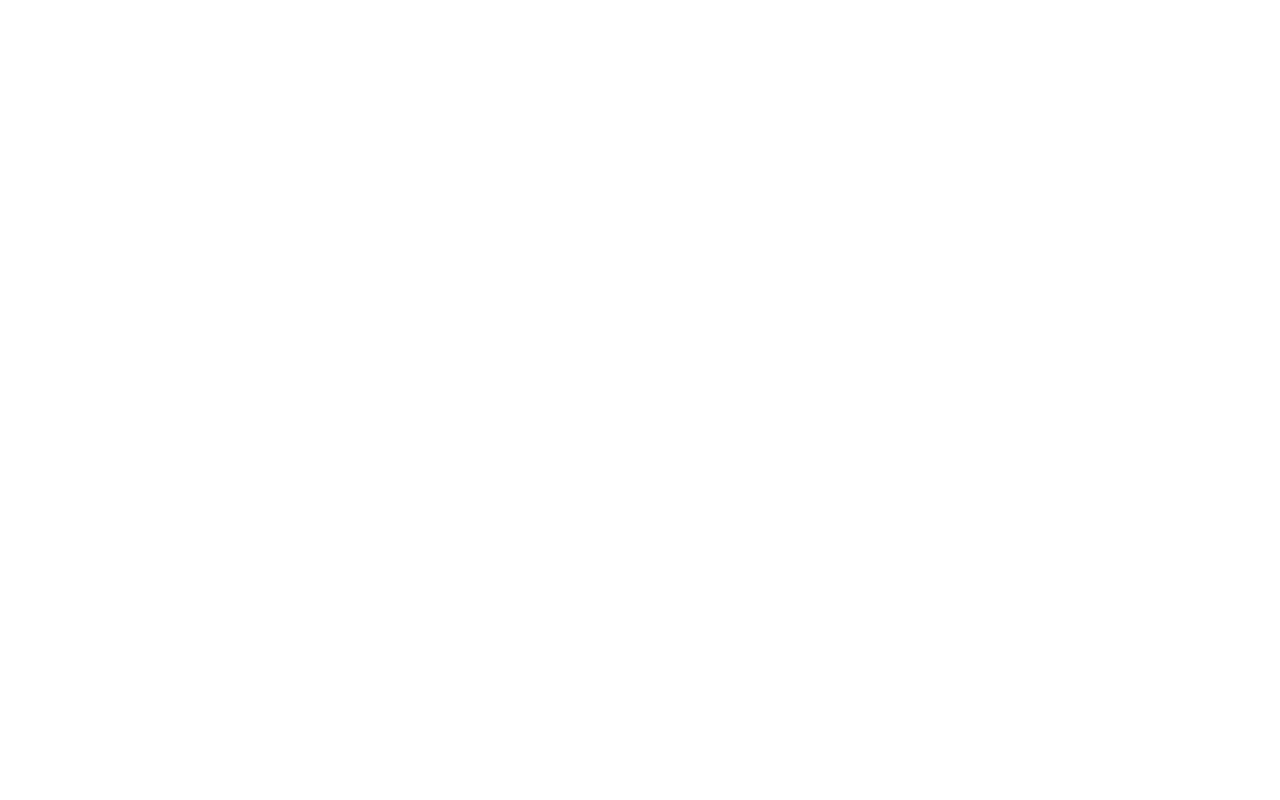
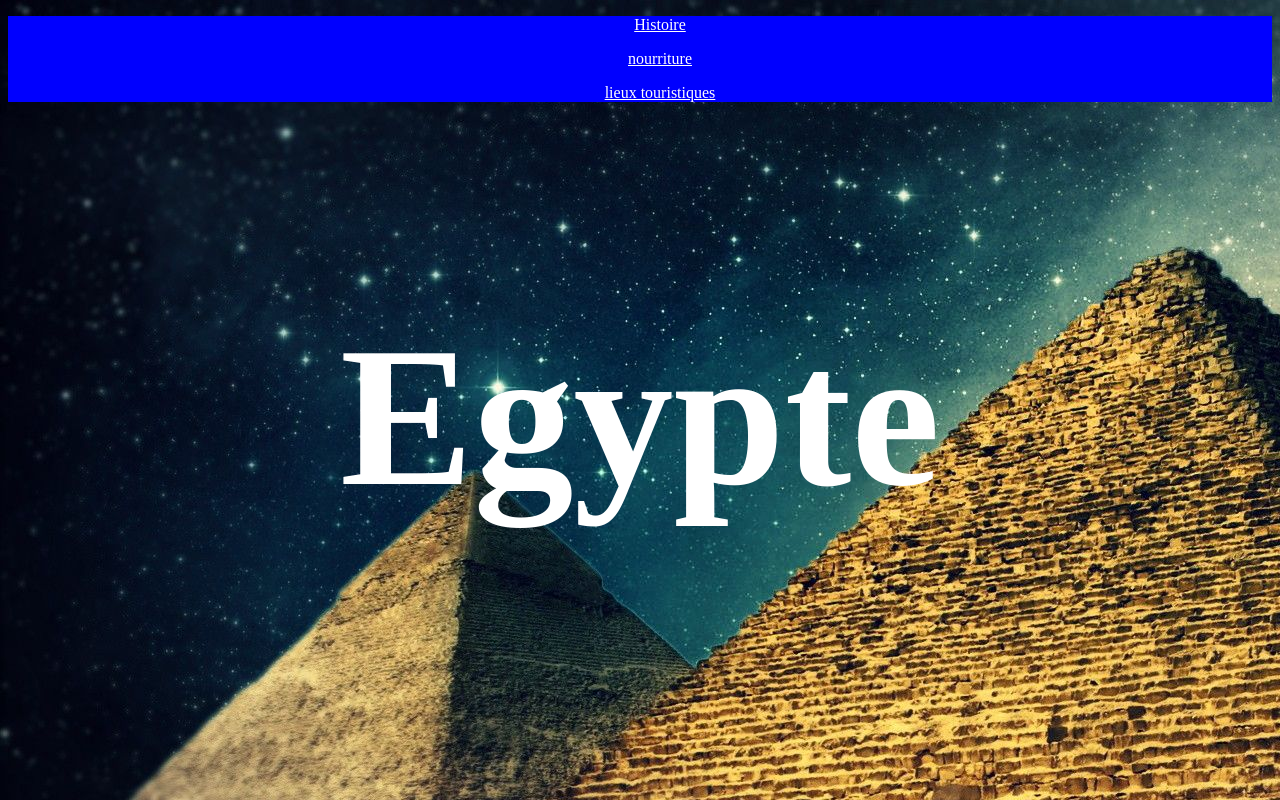
Before and after one commit to Tibedo/Destination-de-r-ve, a plain HTML site: page index.html in a window 1280 px wide. Drawn offline with Linux system fonts and the light colour scheme.

Commit message:
ajout du background image + h1 et debut du navbar

```diff
--- a/index.html
+++ b/index.html
@@ -5,8 +5,22 @@
     <meta http-equiv="X-UA-Compatible" content="IE=edge">
     <meta name="viewport" content="width=device-width, initial-scale=1.0">
     <title>Document</title>
+    <link rel="stylesheet" href="./style.css">
 </head>
 <body>
+  <header>
+      <nav>
+
+          <ul><li><a href="">Histoire</a></li></ul>
+          <ul><li><a href="">nourriture</a></li></ul>
+          <ul><li><a href="">lieux touristiques</a></li></ul>
+
+      </nav>
+  </header>
+
+  <section>
+  <h1>Egypte</h1>
+  </section>
 
 </body>
 </html>
--- a/style.css
+++ b/style.css
@@ -0,0 +1,27 @@
+body{
+    background-image:url(./img/3776.jpg);
+    color: white;
+}
+
+nav{
+    background-color: blue;
+    width: 100%;
+}
+
+
+li{
+    display: flex;
+    justify-content: center;
+    align-items: center;
+
+}
+
+a{
+    color: white;
+}
+
+h1{
+    text-align: center;
+    margin-top: 200px;
+    font-size: 200px;
+}
```
Also changed, not shown: img/3776.jpg (added), 1 other file.
